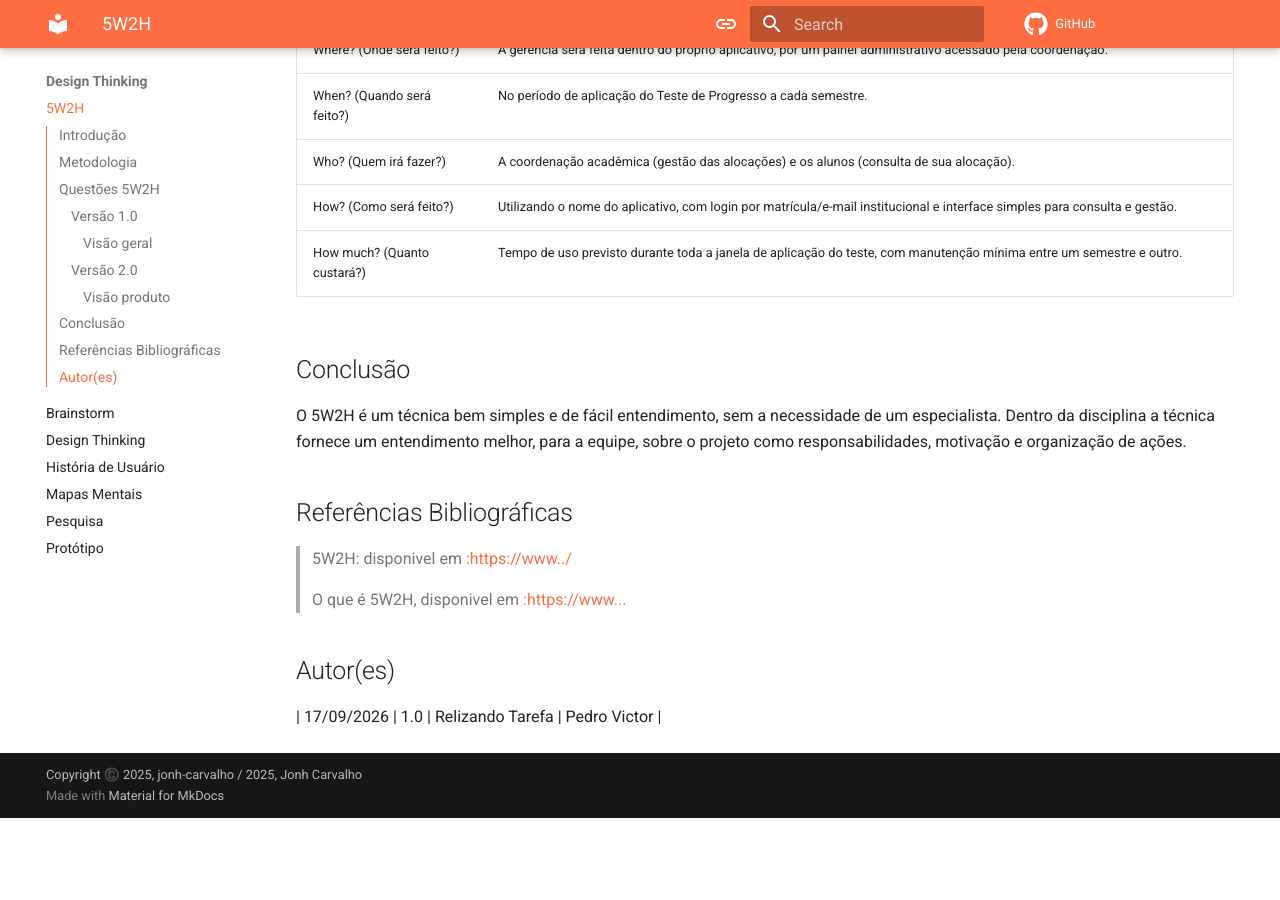
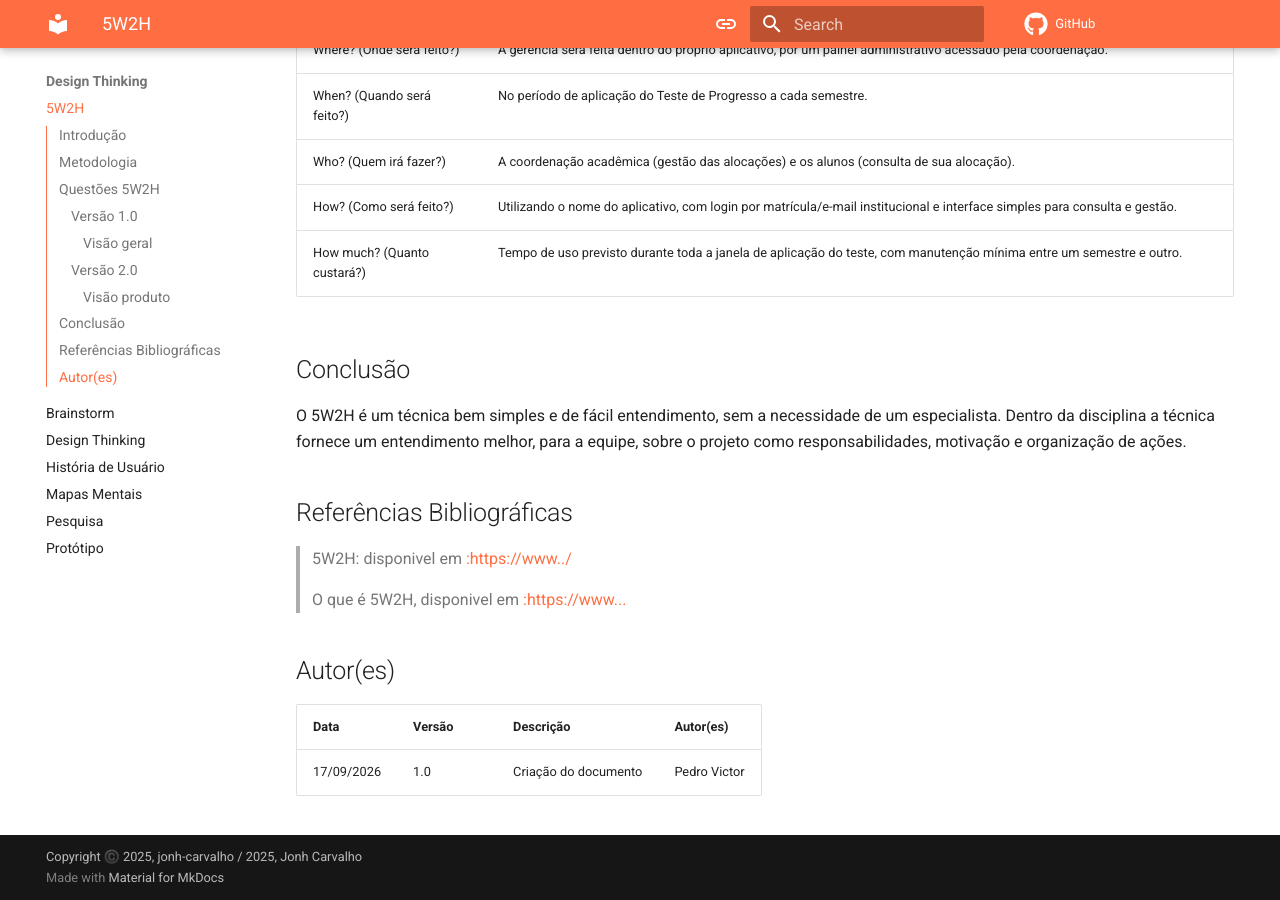
Before and after one commit to Projetos-de-Extensao/PECDI_26.2_8002_I, an MkDocs documentation site: the page built from docs/_Design Thinking/5w2h.md, in a window 1280 px wide and 900 px high, scrolled down 1540 px. Built offline with MkDocs 1.6.1 and Material for MkDocs 9.7.7, drawn with Linux system fonts in a browser that asks for light colours; comment, search, counter and statistics services are not loaded; before the commit the page ends 2358 px from its top, so only the background shows below that.

Commit message:
Revise 5W2H document structure and content
Updated the 5W2H document with new versions and improved formatting.

```diff
--- a/docs/_Design Thinking/5w2h.md
+++ b/docs/_Design Thinking/5w2h.md
@@ -54,4 +54,6 @@
 > O que é 5W2H, disponivel em [:https://www...](https://fia.com.br/blog/5w2h/)
 
 ## Autor(es)
-| 17/09/2026 | 1.0 | Relizando Tarefa | Pedro Victor |
+| Data | Versão | Descrição | Autor(es) |
+| -- | -- | -- | -- |
+| 17/09/2026 | 1.0 | Criação do documento | Pedro Victor |
```
